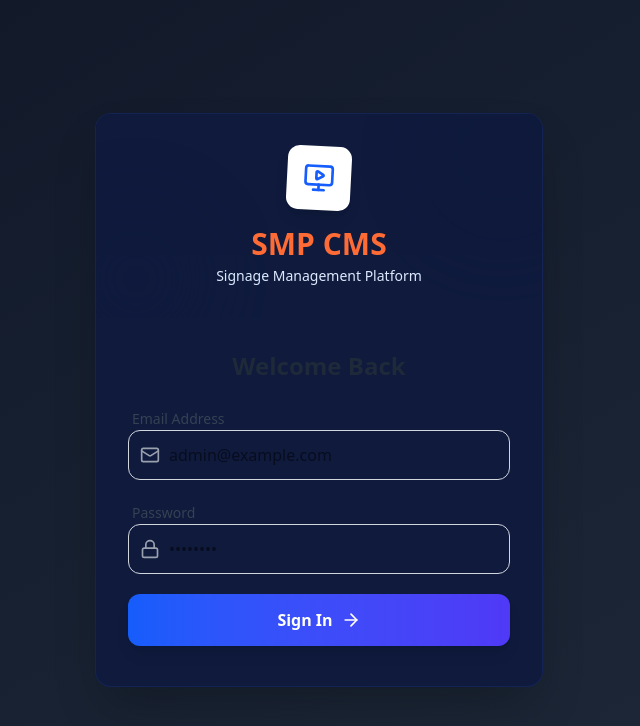
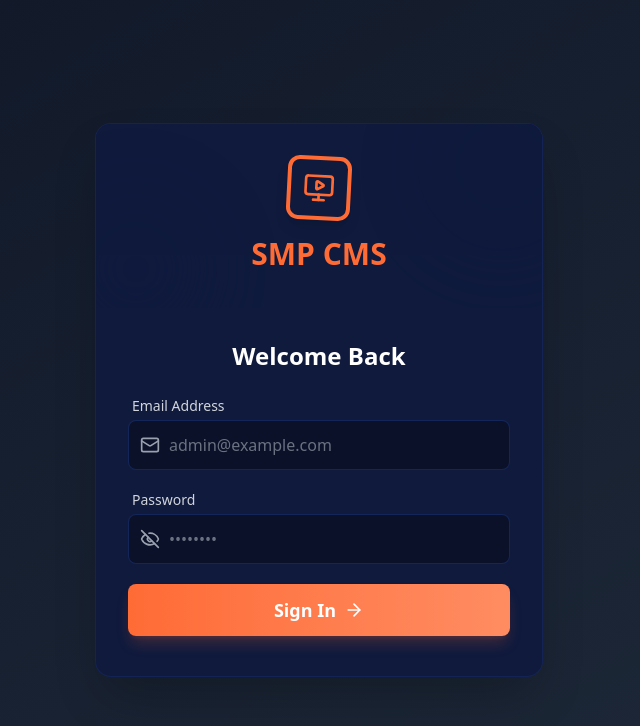
Before and after one commit to scottpitchers/smp-frontend, a React (Vite) app: page /login in a window 1280 px wide. Shown: the top 726 px of the page, without its empty margins (321-961 px from the left). Built offline with nearby package versions, Linux system fonts and the light colour scheme.

Commit message:
Changed Color Scheme on Login Page

```diff
--- a/src/pages/Login.jsx
+++ b/src/pages/Login.jsx
@@ -1,11 +1,20 @@
 import React, { useState } from "react";
 import { useNavigate } from "react-router-dom";
-import { MonitorPlay, Lock, Mail, ArrowRight, Loader2 } from "lucide-react";
+import {
+  MonitorPlay,
+  Lock,
+  Mail,
+  ArrowRight,
+  Loader2,
+  EyeOff,
+  Eye,
+} from "lucide-react";
 
 const Login = () => {
   const [email, setEmail] = useState("");
   const [password, setPassword] = useState("");
   const [isLoading, setIsLoading] = useState(false);
+  const [showPassword, setShowPassword] = useState(false);
   const [error, setError] = useState("");
   const navigate = useNavigate();
 
@@ -56,22 +65,22 @@ const Login = () => {
             <div className="absolute -left-10 -bottom-10 w-40 h-40 bg-[#0F1A3D] border border-[#1E3A8A]/30 rounded-2xl shadow-2xl opacity-10 rounded-full blur-2xl"></div>
 
             <div className="relative z-10 flex flex-col items-center">
-              <div className="w-16 h-16 bg-white rounded-xl shadow-lg flex items-center justify-center mb-4 transform rotate-3 hover:rotate-6 transition-transform duration-300">
-                <MonitorPlay className="w-8 h-8 text-blue-600" />
+              <div className="w-16 h-16 bg-transparent border-4 border-[#FF6B35] rounded-xl shadow-lg flex items-center justify-center mb-4 transform rotate-3 hover:rotate-6 transition-transform duration-300">
+                <MonitorPlay className="w-8 h-8 text-[#FF6B35]" />
               </div>
               <h1 className="text-3xl font-bold text-[#ff6b35] mb-1">
                 SMP CMS
               </h1>
-              <p className="text-blue-100 text-sm">
+              {/* <p className="text-blue-100 text-sm">
                 Signage Management Platform
-              </p>
+              </p> */}
             </div>
           </div>
 
           {/* Form Section */}
           <div className="p-8 pb-10">
             <div className="flex flex-col items-center mb-6">
-              <h2 className="text-2xl font-bold text-gray-800 text-center">
+              <h2 className="text-2xl font-bold text-white text-center">
                 Welcome Back
               </h2>
               {/* <div className="text-sm text-gray-500 mt-1">
@@ -93,17 +102,17 @@ const Login = () => {
             )}
 
             <form onSubmit={handleLogin} className="space-y-5">
-              <div className="space-y-1">
-                <label className="text-sm font-medium text-gray-700 ml-1">
+              <div className="">
+                <label className="text-sm block mb-1 font-medium text-[#d1d5db] ml-1">
                   Email Address
                 </label>
                 <div className="relative group">
                   <div className="absolute inset-y-0 left-0 pl-3 flex items-center pointer-events-none">
-                    <Mail className="h-5 w-5 text-gray-400 group-focus-within:text-blue-500 transition-colors" />
+                    <Mail className="h-5 w-5 text-gray-400 group-focus-within:text-[#FF6B35] transition-colors" />
                   </div>
                   <input
                     type="email"
-                    className="block w-full pl-10 pr-3 py-3 border border-gray-300 rounded-xl focus:ring-2 focus:ring-blue-500 focus:border-transparent outline-none transition-all"
+                    className="block bg-[#0A1128] border border-[#1E3A8A]/50 text-white rounded-lg w-full pl-10 pr-3 py-3  focus:ring-2 focus:ring-[#FF6B35] focus:border-transparent placeholder-gray-500"
                     placeholder="admin@example.com"
                     value={email}
                     onChange={(e) => setEmail(e.target.value)}
@@ -113,16 +122,27 @@ const Login = () => {
               </div>
 
               <div className="space-y-1">
-                <label className="text-sm font-medium text-gray-700 ml-1">
+                <label className="text-sm block mb-1 font-medium text-[#d1d5db] ml-1">
                   Password
                 </label>
                 <div className="relative group">
-                  <div className="absolute inset-y-0 left-0 pl-3 flex items-center pointer-events-none">
-                    <Lock className="h-5 w-5 text-gray-400 group-focus-within:text-blue-500 transition-colors" />
+                  <div className="absolute inset-y-0 left-0 pl-3 flex items-center">
+                    <button
+                      type="button"
+                      onClick={() => setShowPassword(!showPassword)}
+                      className="cursor-pointer"
+                    >
+                      {showPassword ? (
+                        <Eye className="h-5 w-5 text-gray-400 group-focus-within:text-[#FF6B35] transition-colors" />
+                      ) : (
+                        <EyeOff className="h-5 w-5 text-gray-400 group-focus-within:text-[#FF6B35] transition-colors" />
+                      )}
+                    </button>
+                    {/* <Lock className="h-5 w-5 text-gray-400 group-focus-within:text-[#FF6B35] transition-colors" /> */}
                   </div>
                   <input
-                    type="password"
-                    className="block w-full pl-10 pr-3 py-3 border border-gray-300 rounded-xl focus:ring-2 focus:ring-blue-500 focus:border-transparent outline-none transition-all"
+                    type={showPassword ? "text" : "password"}
+                    className="block bg-[#0A1128] border border-[#1E3A8A]/50 text-white rounded-lg w-full pl-10 pr-3 py-3  focus:ring-2 focus:ring-[#FF6B35] focus:border-transparent placeholder-gray-500"
                     placeholder="••••••••"
                     value={password}
                     onChange={(e) => setPassword(e.target.value)}
@@ -152,7 +172,7 @@ const Login = () => {
               <button
                 type="submit"
                 disabled={isLoading}
-                className="w-full flex items-center justify-center gap-2 bg-linear-to-r from-blue-600 to-indigo-600 hover:from-blue-700 hover:to-indigo-700 text-white font-bold py-3.5 px-4 rounded-xl transform transition-all active:scale-[0.98] shadow-lg hover:shadow-xl disabled:opacity-70 disabled:cursor-not-allowed group"
+                className="w-full flex items-center justify-center gap-2 py-3 bg-linear-to-r from-[#FF6B35] to-[#FF8C61] text-white rounded-lg hover:opacity-90 transition-all font-semibold text-lg disabled:opacity-50 disabled:cursor-not-allowed shadow-lg shadow-[#FF6B35]/20"
               >
                 {isLoading ? (
                   <>
```
